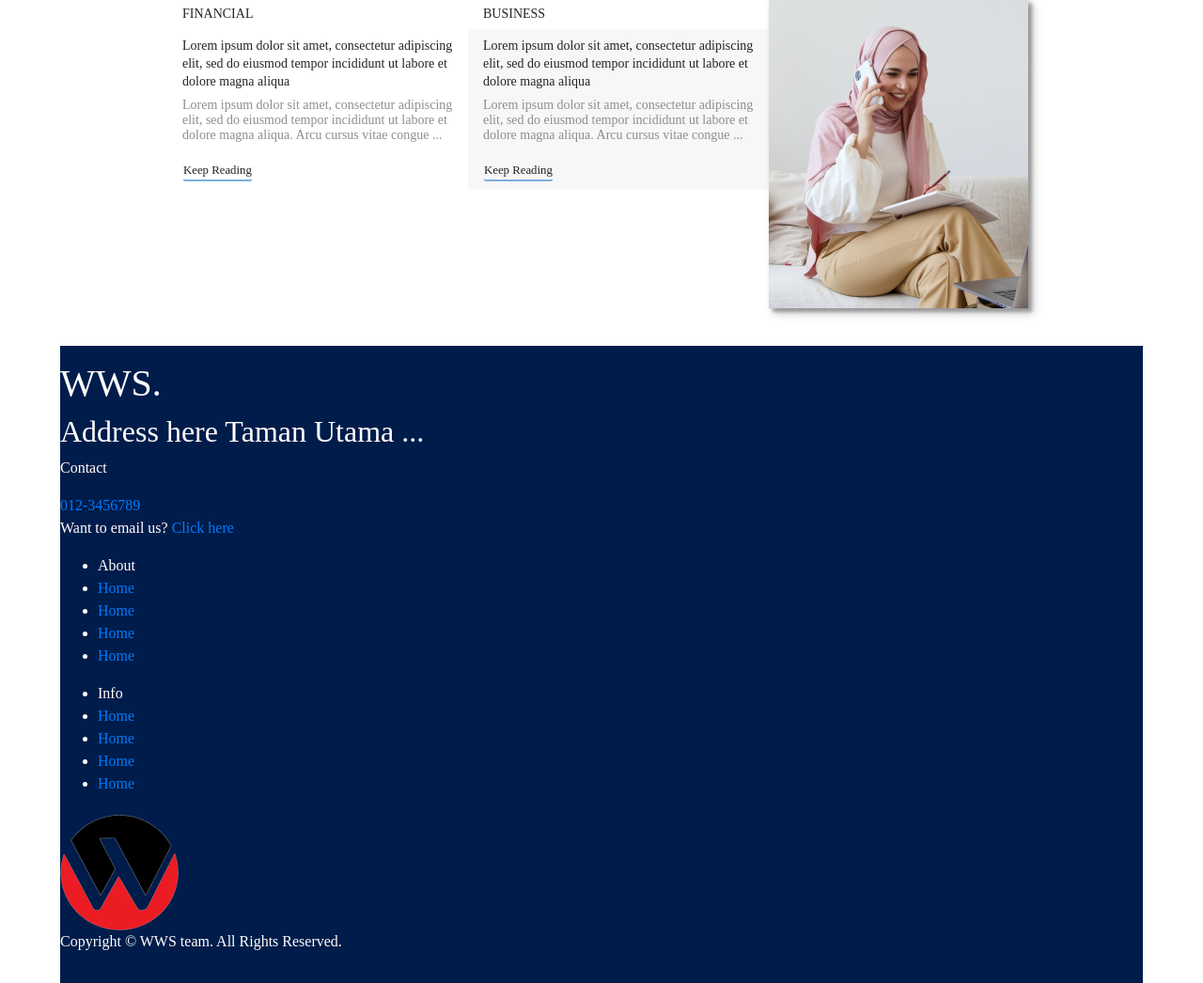
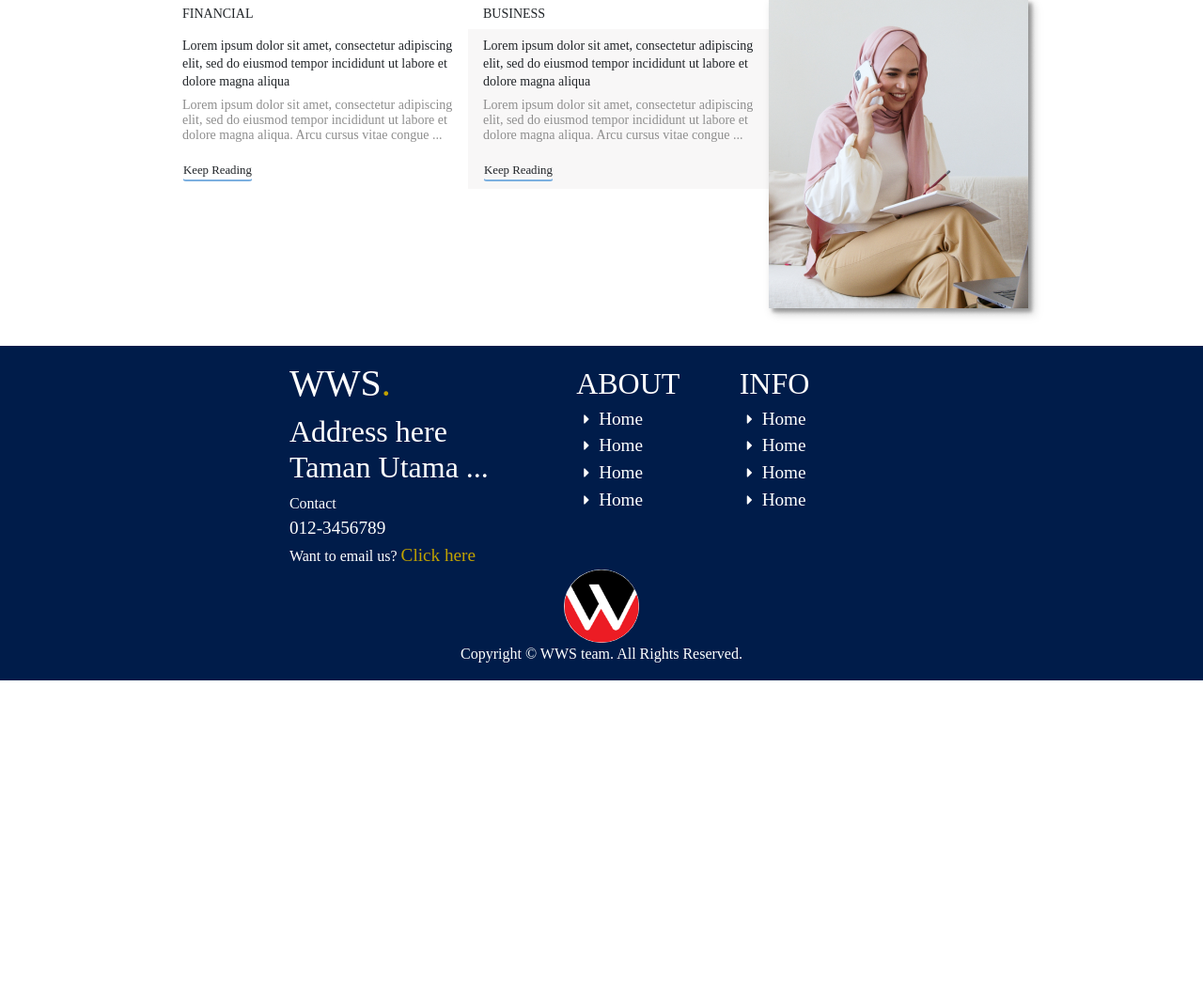
Before and after one commit to TheKinng96/PHPwwspage, a PHP site: page / in a window 1280 px wide; the page is wider, and only the part inside the window is pictured. Shown: the part 3318-4364 px from the top of that part at 94% size. After the commit the page ends 4042 px from the top of that part, so only its background shows below. Run offline with PHP 8.4, Linux system fonts and the light colour scheme; some libraries are stand-ins or nearby versions; some web fonts are replaced.

Commit message:
finished footer

```diff
--- a/footer.css
+++ b/footer.css
@@ -4,10 +4,97 @@ Footer
 footer.footer {
   background-color: #001c4a;
   color: white;
-  max-width: 90vw;
   margin: 0 auto;
   padding: 1rem 0;
+  display: flex;
+  flex-direction: column;
+  align-items: center;
 }
 
-footer.footer . {
+footer.footer .footer-top {
+  padding: 0 1.5rem;
 }
+
+footer.footer .footer-top h1 {
+  font-size: 2rem;
+}
+
+footer.footer .footer-top h2 {
+  font-size: 1.25rem;
+}
+
+footer.footer a {
+  color: white;
+  text-decoration: none;
+  font-size: 1.2em;
+}
+
+footer.footer p {
+  margin: 0;
+}
+
+footer.footer ul {
+  list-style: none;
+  font-size: 0.875rem;
+}
+
+footer.footer .footer-top div:first-child {
+  margin-bottom: 1rem;
+}
+
+footer.footer li::before {
+  content: "\f0da";
+  font-family: "Font Awesome\ 5 Free";
+  color: white;
+  font-weight: bold;
+  display: inline-block;
+  width: 1em;
+  margin-left: -1em;
+}
+
+footer.footer li:first-child {
+  font-size: 1.2rem;
+  margin-left: -1.5rem;
+  text-transform: uppercase;
+}
+
+footer.footer li:first-child::before {
+  display: none;
+}
+
+footer.footer .footer-bottom {
+  text-align: center;
+}
+
+footer.footer .footer-bottom img {
+  background: white;
+  border-radius: 50%;
+  height: auto;
+  width: 3rem;
+}
+
+@media screen and (min-width: 769px) {
+  footer.footer .footer-top h1 {
+    font-size: 2.5rem;
+  }
+
+  footer.footer .footer-bottom img {
+    width: 5rem;
+  }
+
+  footer.footer ul {
+    font-size: 1rem;
+  }
+
+  footer.footer .footer-top div:first-child {
+    margin-bottom: unset;
+  }
+
+  footer.footer li:first-child {
+    font-size: 2rem;
+  }
+
+  footer.footer .footer-top h2 {
+    font-size: 2rem;
+  }
+}
--- a/index.html
+++ b/index.html
@@ -9,6 +9,7 @@
   <link rel="stylesheet" href="https://cdnjs.cloudflare.com/ajax/libs/font-awesome/5.15.2/css/all.min.css"
     integrity="sha512-HK5fgLBL+xu6dm/Ii3z4xhlSUyZgTT9tuc/hSrtw6uzJOvgRr2a9jyxxT1ely+B+xFAmJKVSTbpM/CuL7qxO8w=="
     crossorigin="anonymous" />
+
   <title>WWS</title>
 </head>
 <body>
@@ -290,15 +291,15 @@
 
   <!-- footer -->
   <footer class="footer">
-    <div class="footer-top">
-      <div class="company-contact">
-        <h1>WWS<span>.</span></h1>
+    <div class="row footer-top">
+      <div class="company-contact col-md-5">
+        <h1>WWS<span class="is-gold">.</span></h1>
         <h2>Address here Taman Utama ... </h2>
         <p>Contact</p>
         <a href="tel:+60123456789">012-3456789</a>
-        <p>Want to email us? <a href="mailto: abc@example.com"">Click here</a></p>
+        <p>Want to email us? <a href="mailto: abc@example.com" class="is-gold">Click here</a></p>
       </div>
-      <div class="site-address">
+      <div class="col-md-3 col-6">
         <ul>
           <li>About</li>
           <li><a href="#">Home</a></li>
@@ -306,6 +307,8 @@
           <li><a href="#">Home</a></li>
           <li><a href="#">Home</a></li>
         </ul>
+      </div>
+      <div class="col-md-3 col-6">
         <ul>
           <li>Info</li>
           <li><a href="#">Home</a></li>
--- a/main.css
+++ b/main.css
@@ -27,7 +27,7 @@ Helpers
 }
 
 .is-gold {
-  color: var(--gold-text);
+  color: var(--gold-text) !important;
 }
 
 .is-grey {
```
Also changed, not shown: assets/logo-mobile.png.
